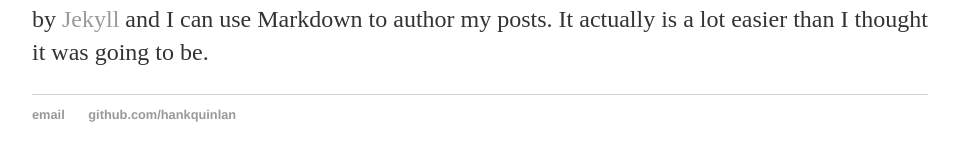
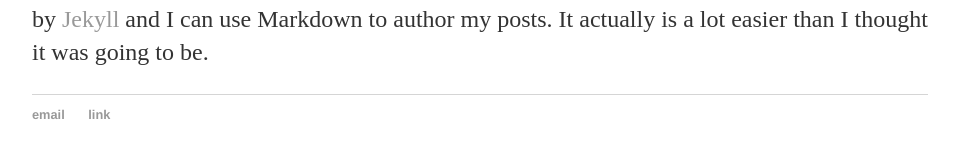
Before and after one commit to jontybowers/jontybowers.github.io, a Jekyll site: the page built from _posts/2016-08-24-First-blog-post.md, in a window 1280 px wide. Shown: the part 341-502 px from the top of the page, without its empty margins (160-1119 px from the left). Built offline with Jekyll 4.4.1, drawn with Linux system fonts in a browser that asks for light colours.

Commit message:
Update default.html

```diff
--- a/_layouts/default.html
+++ b/_layouts/default.html
@@ -21,8 +21,8 @@
 			</div><!-- /.container -->
 			<footer>
 	    		<ul>
-	        		<li><a href="mailto:hankquinlanhub@gmail.com">email</a></li>
-	        		<li><a href="https://github.com/hankquinlan">github.com/hankquinlan</a></li>
+	        		<li><a href="#">email</a></li>
+	        		<li><a href="#">link</a></li>
 				</ul>
 			</footer>
 			{% include analytics.html %}
```
